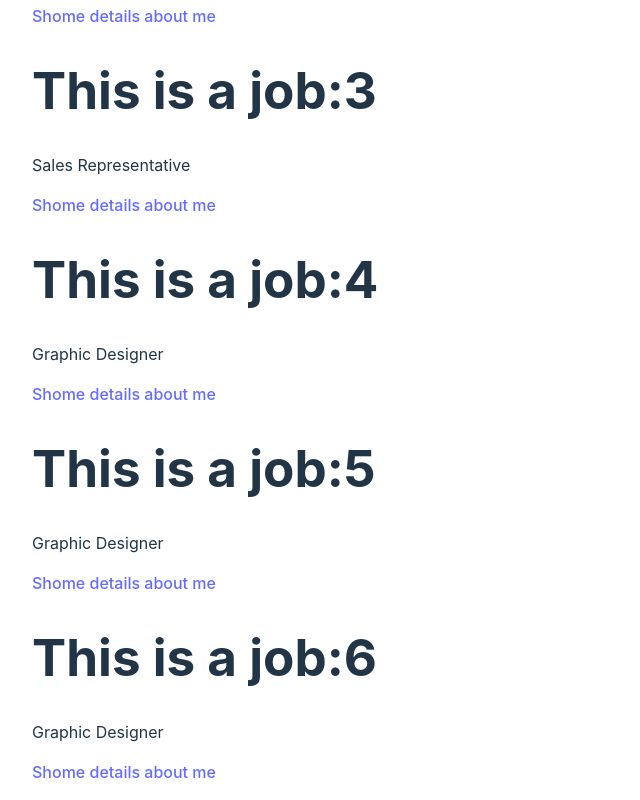
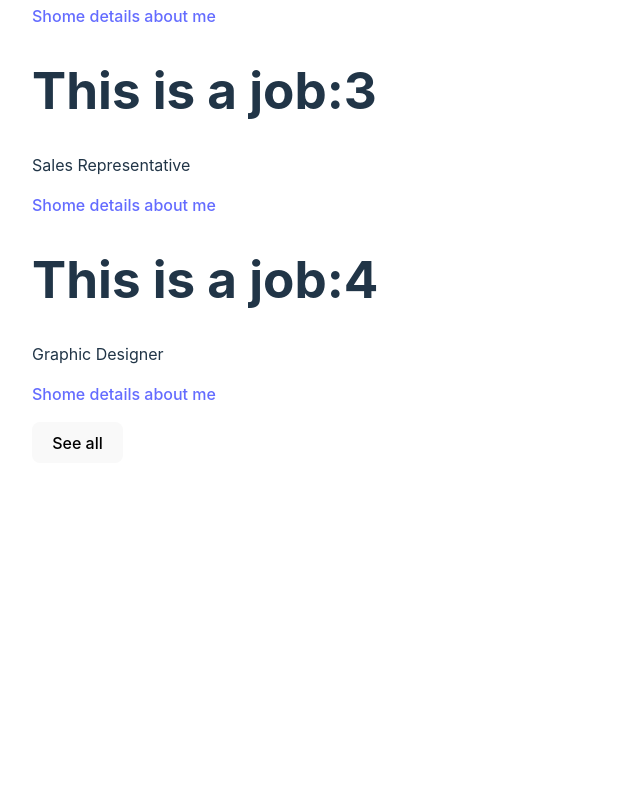
Before and after one commit to shimul-das/Job-Hunter, a React (Vite) app: page / in a window 1280 px wide. Shown: the part 1242-2042 px from the top of the page, without its empty margins (0-640 px from the left). After the commit the page ends 1705 px from the top, so only its background shows below. Built offline with nearby package versions, Linux system fonts and the light colour scheme.

Commit message:
see all button done

```diff
--- a/src/Components/Jobs/Jobs.jsx
+++ b/src/Components/Jobs/Jobs.jsx
@@ -1,22 +1,55 @@
-import React, { useEffect, useState } from 'react'
+// import React, { useEffect, useState } from 'react'
+// import Job from '../Job/Job';
+
+// const Jobs = () => {
+//   const [jobs,setjobs]=useState([]);
+//   useEffect(()=>{
+//       fetch('jobs.json')
+//       .then(res=>res.json())
+//       .then(data=>setjobs(data))
+//       },[]);
+//       console.log(jobs)
+// return (
+// <div>
+//   {
+// jobs.map(job=><Job key={job.id} job={job}></Job>)
+//   }
+//   <button>see all</button>
+// </div>
+// )
+// }
+
+// export default Jobs
+////////////////////////////
+import React, { useEffect, useState } from 'react';
 import Job from '../Job/Job';
 
 const Jobs = () => {
-  const [jobs,setjobs]=useState([]);
-  useEffect(()=>{
-      fetch('jobs.json')
-      .then(res=>res.json())
-      .then(data=>setjobs(data))
-      },[]);
-      console.log(jobs)
-return (
-<div>
-  {
-jobs.map(job=><Job key={job.id} job={job}></Job>)
-  }
+  const [jobs, setJobs] = useState([]);
+  const [showAll, setShowAll] = useState(false);
+  const [limit, setLimit] = useState(4); // add a state variable for the limit
 
-</div>
-)
-}
+  useEffect(() => {
+    fetch('jobs.json')
+      .then(res => res.json())
+      .then(data => setJobs(data));
+  }, []);
 
-export default Jobs
+  const handleSeeAll = () => {
+    setShowAll(true);
+    setLimit(jobs.length); // update the limit to the length of jobs array
+  };
+
+  return (
+    <div>
+      {jobs.slice(0, limit).map(job => ( // use slice with the limit
+        <Job key={job.id} job={job} />
+      ))}
+      {!showAll && (
+        <button onClick={handleSeeAll}>See all</button>
+      )}
+    </div>
+  );
+};
+
+export default Jobs;
```
